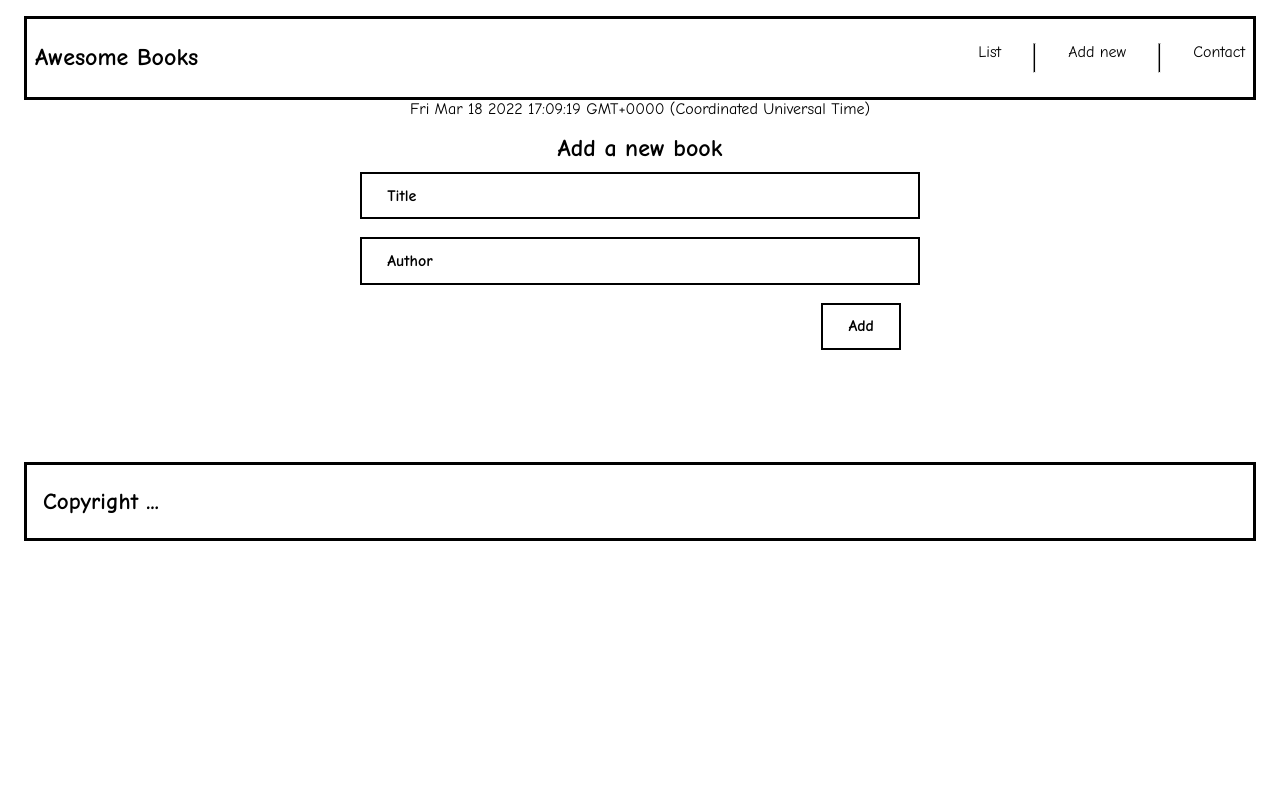
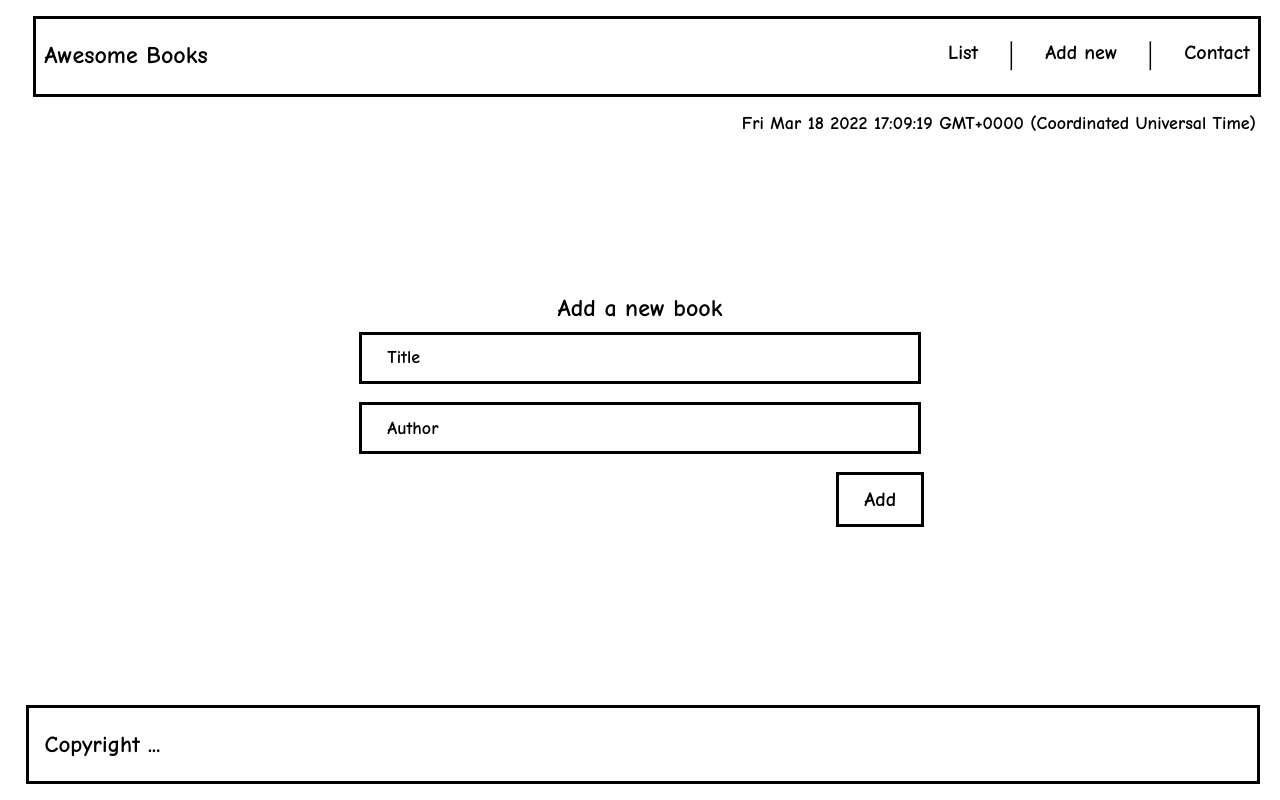
Before and after one commit to kemigabocatherine/Awesome-books, a website: page index.html in a window 1280 px wide. Both pictures are taken after a click on the item "Add new". Drawn offline with Linux system fonts and the light colour scheme.

Commit message:
Styled awesome book pages

```diff
--- a/index.html
+++ b/index.html
@@ -60,11 +60,14 @@
       <p class="paragraph2">
         You can reach out to us!
       </p>
+      <div class="contact_items">
         <ul id="contact-info">
-        <li><p>Our email: mail@gmail.com</p></li>
-        <li><p>Our phone number: 042579801</p></li>
-        <li><p>Our address: Birkley 22, 88033 Kampala, Uganda</p></li>
-      </ul>
+          <li><p>Our email: mail@gmail.com</p></li>
+          <li><p>Our phone number: 042579801</p></li>
+          <li><p>Our address: Birkley 22, 88033 Kampala, Uganda</p></li>
+        </ul>
+      </div>
+
 
     </section>
     <!-- FOOTER -->
--- a/style.css
+++ b/style.css
@@ -12,6 +12,11 @@ body {
 #books-collection {
   border: 3px solid black;
   margin: 1rem;
+}
+
+#author {
+  font-weight: 800;
+  font-size: 20px;
 }
 
 .item {
@@ -31,7 +36,7 @@ hr {
 }
 
 .adding {
-  margin-left: 35%;
+  margin-left: 38%;
   padding: 0.5% 2%;
 }
 
@@ -46,10 +51,18 @@ hr {
   background-color: #fff;
 }
 
+.button-div .adding {
+  border: 3px solid black;
+  font-size: 20px;
+  font-weight: 800;
+}
+
 .delete {
   margin-top: auto;
   margin-bottom: auto;
   vertical-align: middle;
+  font-size: 20px;
+  border: 3px solid black;
 }
 
 p {
@@ -60,6 +73,10 @@ p {
 
 .form-control {
   width: 40%;
+  border: 3px solid #000;
+  color: #000;
+  font-size: 18px;
+  font-weight: 800;
 }
 
 h2 {
@@ -71,18 +88,37 @@ h2 {
   color: black;
 }
 
+.form {
+  margin-top: 10rem;
+}
+
 header {
   display: flex;
   justify-content: space-between;
-  padding: 0.5rem;
+  padding-top: 0.4rem;
+  padding-bottom: 0.4rem;
+  padding-right: 0.5rem;
   border: 3px solid #000;
-  margin: 1rem 1rem 0 1rem;
+  margin-top: 1rem;
+  width: 96%;
+  margin-left: 2%;
+  margin-right: 2%;
+}
+
+.page-heading {
+  padding-left: 0.5rem;
 }
 
 .nav-list {
   list-style: none;
   display: flex;
   gap: 2rem;
+}
+
+.nav-list li {
+  color: black;
+  font-weight: 800;
+  font-size: 20px;
 }
 
 .list-item:hover,
@@ -97,11 +133,13 @@ footer p {
   font-size: 23px;
 }
 
-#date p {
+#date {
   display: flex;
   justify-content: flex-end;
   margin-right: 1rem;
   font-size: 18px;
+  padding-top: 1rem;
+  font-weight: 800;
 }
 
 #list,
@@ -124,12 +162,17 @@ footer p {
   font-size: 23px;
 }
 
+.contact_items {
+  margin: 0 auto;
+  width: 40%;
+}
+
 #contact-info {
   display: flex;
   flex-direction: column;
   align-items: flex-start;
-  margin-left: 30rem;
   line-height: 0;
+  padding-left: 5rem;
 }
 
 #contact-info li p {
@@ -138,6 +181,12 @@ footer p {
 
 footer {
   border: 3px solid black;
-  margin: auto 1rem 1rem 1rem;
-  margin-top: 7rem;
+  margin-left: 2%;
+  margin-right: 2%;
+  margin-bottom: 1rem;
+  text-align: center;
+  position: fixed;
+  left: 0;
+  bottom: 0;
+  width: 96%;
 }
```
